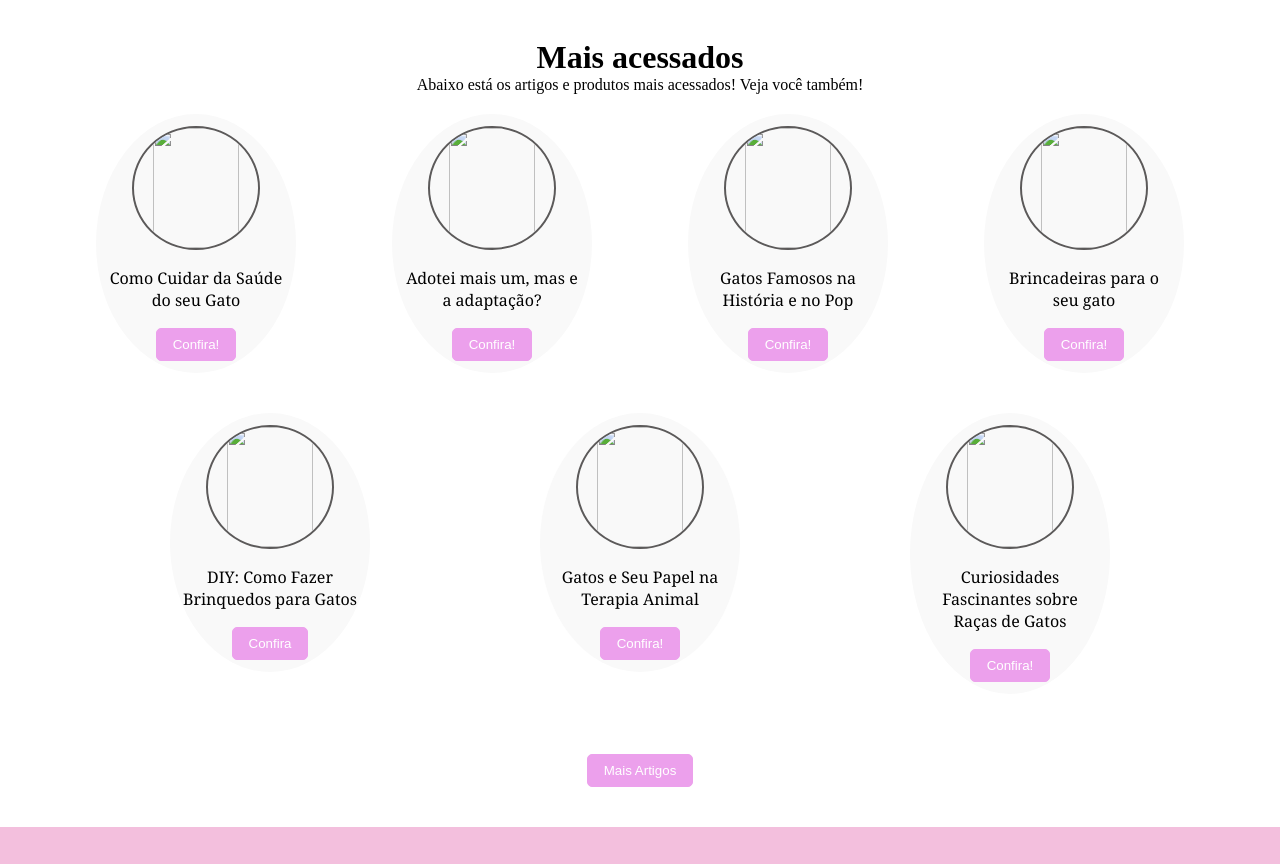
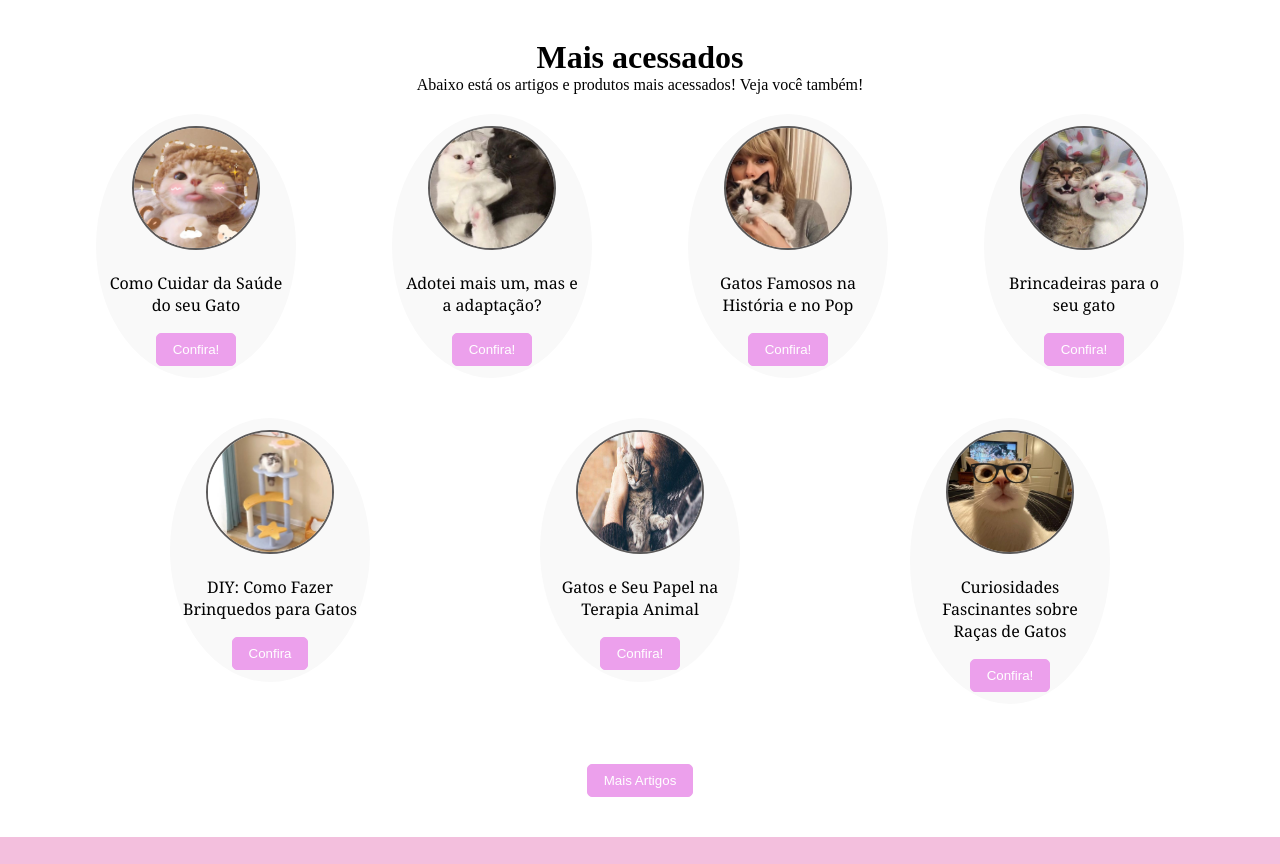
Before and after one commit to silviaso1/Patas-e-Bigodes, a plain HTML site: page index.html in a window 1280 px wide. Shown: the part 1220-2084 px from the top of the page. Drawn offline with Linux system fonts and the light colour scheme; the site is published under a folder, as on GitHub Pages, so addresses that start at the root find nothing; files whose address does not match are found by name; a web font is replaced by a local one.

Commit message:
consertando as imagens

```diff
--- a/index.html
+++ b/index.html
@@ -27,7 +27,7 @@
         </div>
     </nav>
     <div id="top">
-        <img src="img/inicial/fundooooo.jpg" alt="gato" >
+        <img src="./img/inicial/fundooooo.jpg" alt="gato" >
     </div>
 
 
@@ -37,7 +37,7 @@
             <p>No <span>Patas & Bigodes</span>, nossa paixão por gatos nos une e nos inspira a criar uma comunidade acolhedora para todos os que amam esses felinos maravilhosos. Queremos ser seu ponto de encontro favorito para tudo relacionado a gatos, oferecendo um espaço onde você pode aprender, compartilhar e encontrar produtos de qualidade para seus amigos peludos.</p>
         </div>
          <div>
-            <img src="img/inicial/80403f58f8b5c54b83872748847ed2b4.jpg" alt="">
+            <img src="./img/inicial/80403f58f8b5c54b83872748847ed2b4.jpg" alt="">
         </div>
 
     </div>
@@ -62,7 +62,7 @@
                 <div class="acesso">
                     <table>
                         <tr>
-                            <td><img src="/img/inicial/gato-sobre.jpg" alt=""></td>
+                            <td><img src="./img/inicial/gato-sobre.jpg" alt=""></td>
                         </tr>
                         <tr>
                             <td>Como Cuidar da Saúde do seu Gato</td>
@@ -75,7 +75,7 @@
                 <div class="acesso">
                     <table>
                         <tr>
-                            <td><img src="/img/inicial/Gatos-adaptação.jpg" alt=""></td>
+                            <td><img src="./img/inicial/Gatos-adaptação.jpg" alt=""></td>
                         </tr>
                         <tr>
                             <td>Adotei mais um, mas e a adaptação?</td>
@@ -88,7 +88,7 @@
                 <div class="acesso">
                     <table>
                         <tr>
-                            <td><img src="/img/inicial/famous cat.jpg" alt=""></td>
+                            <td><img src="./img/inicial/famous cat.jpg" alt=""></td>
                         </tr>
                         <tr>
                             <td>Gatos Famosos na História e no Pop</td>
@@ -101,7 +101,7 @@
                 <div class="acesso">
                     <table>
                         <tr>
-                            <td><img src="/img/inicial/brincadeiras.jpg" alt=""></td>
+                            <td><img src="./img/inicial/brincadeiras.jpg" alt=""></td>
                         </tr>
                         <tr>
                             <td>Brincadeiras para o seu gato</td>
@@ -117,7 +117,7 @@
                 <div class="acesso">
                     <table class="tabela-circular">
                         <tr>
-                            <td><img src="/img/inicial/arranhador.jpg" alt=""></td>
+                            <td><img src="./img/inicial/arranhador.jpg" alt=""></td>
                         </tr>
                         <tr>
                             <td>DIY: Como Fazer Brinquedos para Gatos</td>
@@ -130,7 +130,7 @@
                 <div class="acesso">
                     <table class="tabela-circular">
                         <tr>
-                            <td><img src="/img/inicial/gato-terapia.jpg" alt=""></td>
+                            <td><img src="./img/inicial/gato-terapia.jpg" alt=""></td>
                         </tr>
                         <tr>
                             <td>Gatos e Seu Papel na Terapia Animal</td>
@@ -143,7 +143,7 @@
                 <div class="acesso">
                     <table class="tabela-circular">
                         <tr>
-                            <td><img src="/img/inicial/gato-curiosidade.jpg" alt=""></td>
+                            <td><img src="./img/inicial/gato-curiosidade.jpg" alt=""></td>
                         </tr>
                         <tr>
                             <td>Curiosidades Fascinantes sobre Raças de Gatos</td>
```
